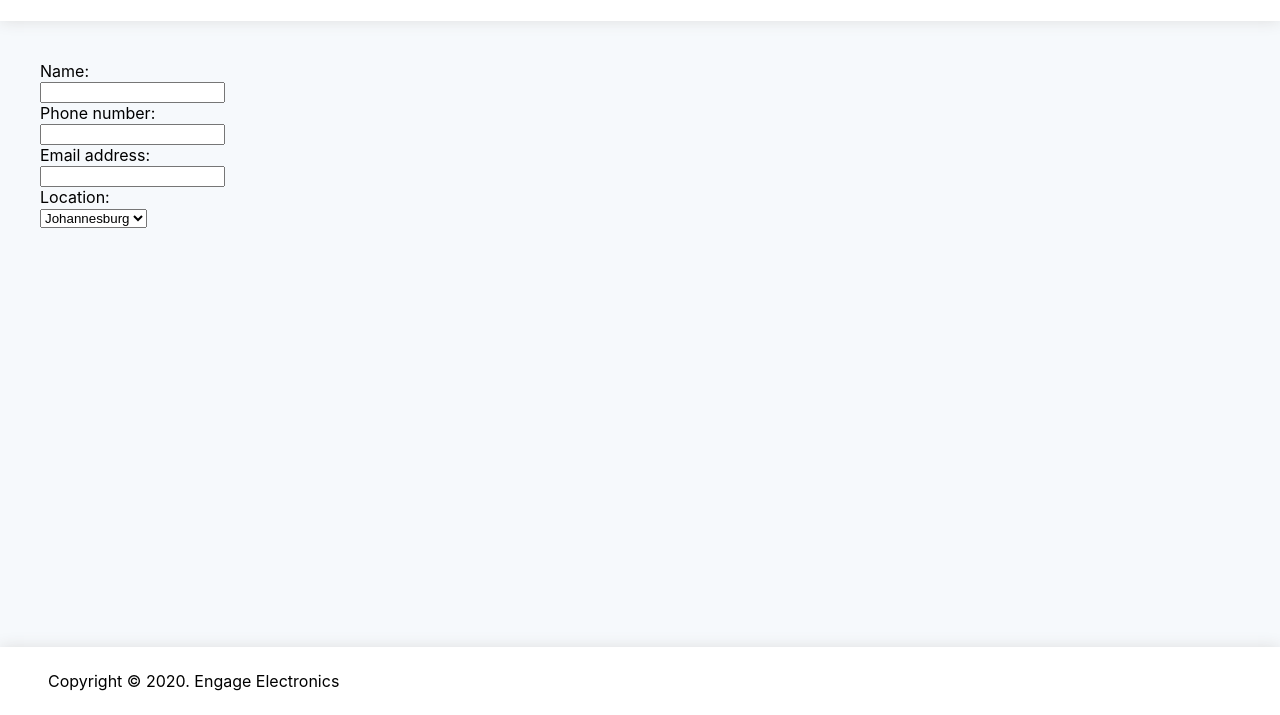
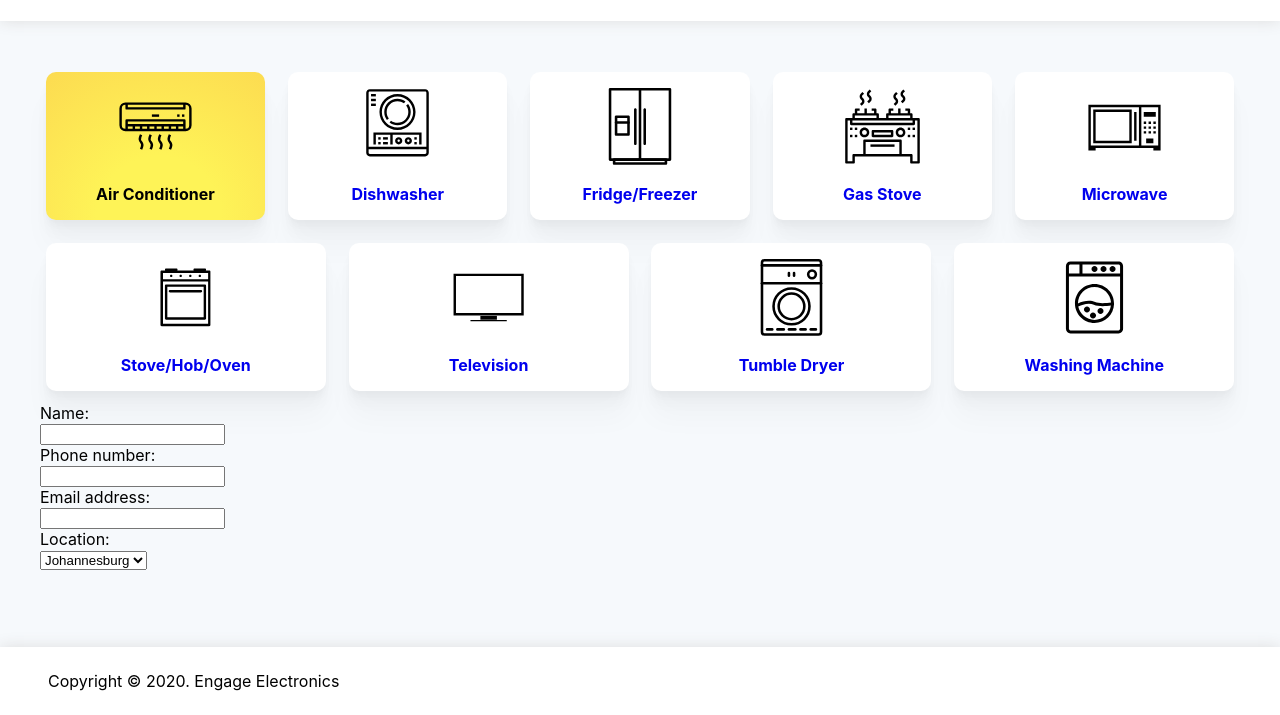
Before and after one commit to spaghettiwews/engage, a React app: page /booking/airconditioner in a window 1280 px wide. Shown: the part 85-800 px from the top of the page. Built offline with nearby package versions, Linux system fonts and the light colour scheme.

Commit message:
add styling to active service links

```diff
--- a/src/components/Home.js
+++ b/src/components/Home.js
@@ -18,7 +18,6 @@ class Home extends React.Component {
             />
           ))}
         </ul>
-        <Hero />
       </>
     );
   }
--- a/src/components/Router.js
+++ b/src/components/Router.js
@@ -5,14 +5,16 @@ import Footer from "./Footer";
 // import NotFound from "./NotFound";
 import { BrowserRouter, Route } from "react-router-dom";
 import BookingForm from "./BookingForm";
+import Hero from "./Hero";
 
 const Router = () => {
   return (
     <BrowserRouter>
       <Header />
       <main className="App">
+        <Home />
         <Route exact path="/">
-          <Home />
+          <Hero />
         </Route>
         <Route exact path="/booking/:bookingSlug">
           <BookingForm />
--- a/src/components/Service.css
+++ b/src/components/Service.css
@@ -20,8 +20,9 @@
   display: block;
   border-radius: 10px;
   padding: 1rem;
-  box-shadow:
-  0 2.6px 2.7px rgba(0, 0, 0, 0.012), 0 6.5px 6.9px rgba(0, 0, 0, 0.018), 0 13.3px 14.2px rgba(0, 0, 0, 0.022), 0 27.4px 29.2px rgba(0, 0, 0, 0.028), 0 75px 80px rgba(0, 0, 0, 0.0);
+  box-shadow: 0 2.6px 2.7px rgba(0, 0, 0, 0.012),
+    0 6.5px 6.9px rgba(0, 0, 0, 0.018), 0 13.3px 14.2px rgba(0, 0, 0, 0.022),
+    0 27.4px 29.2px rgba(0, 0, 0, 0.028), 0 75px 80px rgba(0, 0, 0, 0);
   text-decoration: none;
   font-size: 1rem;
   font-weight: bold;
@@ -33,3 +34,12 @@ li img {
   height: 6rem;
   margin: auto;
 }
+
+li.service a.active {
+  color: #000;
+  background-image: radial-gradient(
+    circle 464px at 51.6% 98.9%,
+    rgba(254, 243, 87, 1) 13.4%,
+    rgba(248, 164, 66, 1) 100.2%
+  );
+}
--- a/src/components/Service.js
+++ b/src/components/Service.js
@@ -9,7 +9,7 @@ class Service extends React.Component {
   // };
   render() {
     return (
-      <li>
+      <li className="service">
         <NavLink to={this.props.url}>
           <img alt={this.props.label} src={this.props.icon} />
           {this.props.label}
```
Also changed, not shown: 1 other file.
